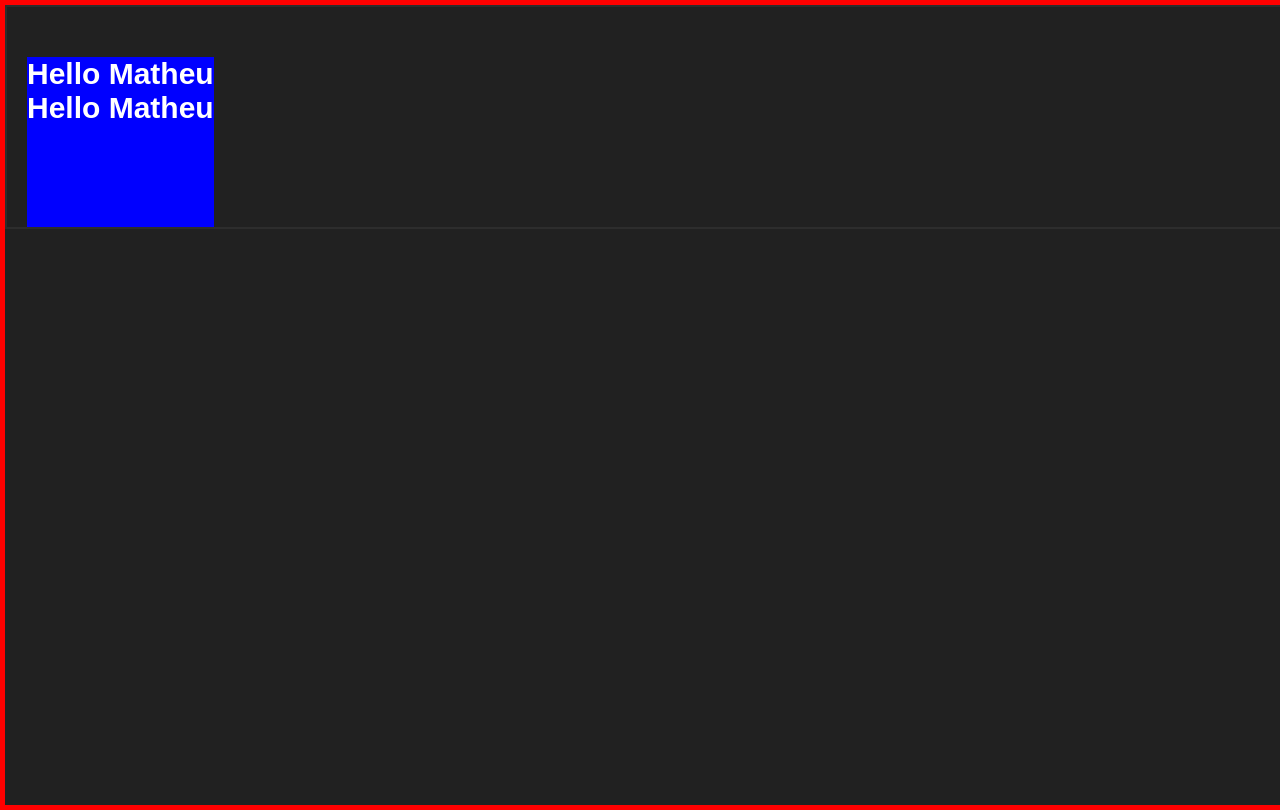
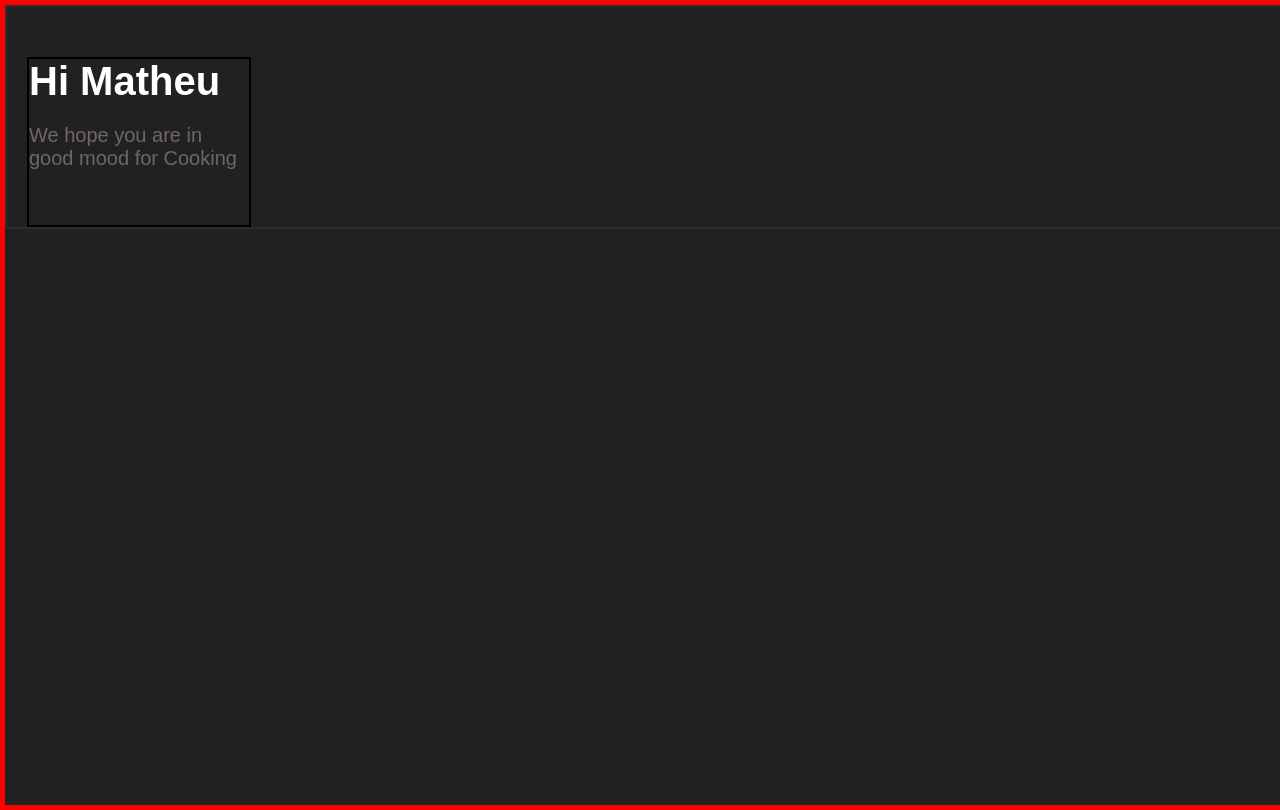
Before and after one commit to udaceue/Recipe-Planner, a React (Vite) app: page / in a window 1280 px wide. Built offline with nearby package versions, Linux system fonts and the light colour scheme.

Commit message:
Some placeholders for header

```diff
--- a/src/common/styled/CustomDiv.styled.tsx
+++ b/src/common/styled/CustomDiv.styled.tsx
@@ -13,6 +13,7 @@ interface CustomDivProps {
 }
 
 const CustomDiv = styled.div`
+  border: 2px solid black;
   width: ${({ width }: CustomDivProps) => width};
   height: ${({ height }: CustomDivProps) => height};
   margin: ${({ margin }: CustomDivProps) => margin};
@@ -22,7 +23,8 @@ const CustomDiv = styled.div`
   margin-bottom: ${({ mb }: CustomDivProps) => mb};
   display: ${({ display }: CustomDivProps) => display};
   flex-direction: ${({ flexDirection }: CustomDivProps) => flexDirection};
-  background-color: blue;
+
+
 `;
 
 export default CustomDiv;
--- /dev/null
+++ b/src/common/styled/Description.Styled.tsx
@@ -0,0 +1,14 @@
+import styled from 'styled-components';
+
+interface DescriptionProps {
+  size: string;
+}
+
+const Description = styled.p`
+  color: #706666;
+  font-weight: 400;
+  margin-top: 2rem;
+  font-size: ${({ size }: DescriptionProps) => size};
+`;
+
+export default Description;
--- a/src/common/styled/Headings-Styled.tsx
+++ b/src/common/styled/Headings-Styled.tsx
@@ -1,7 +1,8 @@
 import styled from 'styled-components';
 
 const Heading1 = styled.h1`
-  font-size: 3rem;
+  font-size: 4rem;
+  font-weight: bold;
   color: #ffffff;
 `;
 
--- a/src/common/ui/CustomHeader.tsx
+++ b/src/common/ui/CustomHeader.tsx
@@ -3,20 +3,20 @@ import Header from '../styled/Header.Styled';
 import Wrapper from '../styled/Wrapper.Styled';
 import Heading1 from '../styled/Headings-Styled';
 import CustomDiv from '../styled/CustomDiv.styled';
+import Description from '../styled/Description.Styled';
 
-const customDivStyles = { ml: '2rem', mt: '5rem', display: 'flex', flexDirection: 'column' };
+const customDivStyles = { ml: '2rem', mt: '5rem', display: 'flex', flexDirection: 'column', width: '220px' };
 
 function CustomHeader() {
   return (
     <Header height="220px">
       <Wrapper>
         <CustomDiv {...customDivStyles}>
-          <Heading1>Hello Matheu</Heading1>
-          <Heading1>Hello Matheu</Heading1>
+          <Heading1>Hi Matheu</Heading1>
+          <Description size="2rem">We hope you are in good mood for Cooking</Description>
         </CustomDiv>
       </Wrapper>
     </Header>
   );
 }
-
 export default CustomHeader;
```
